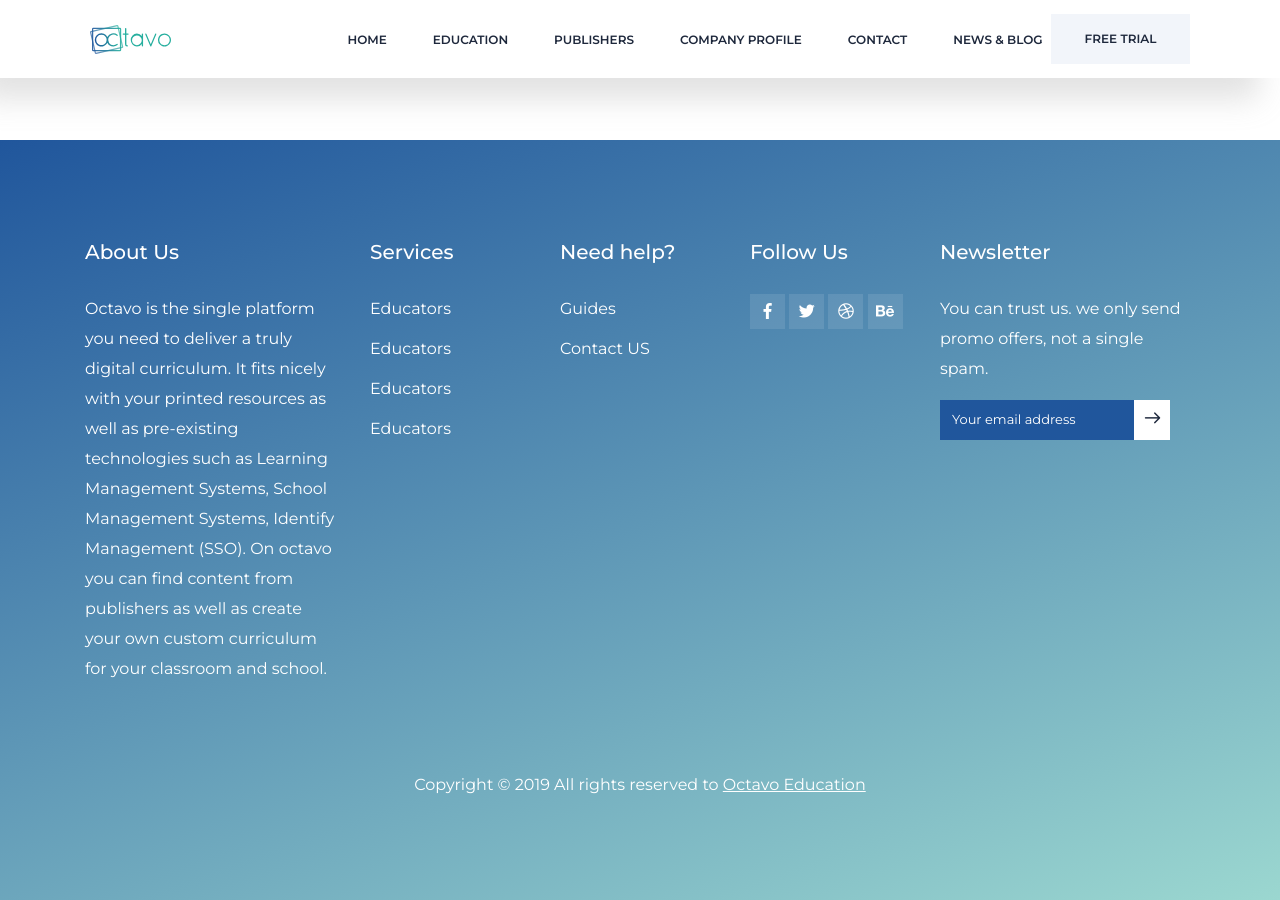
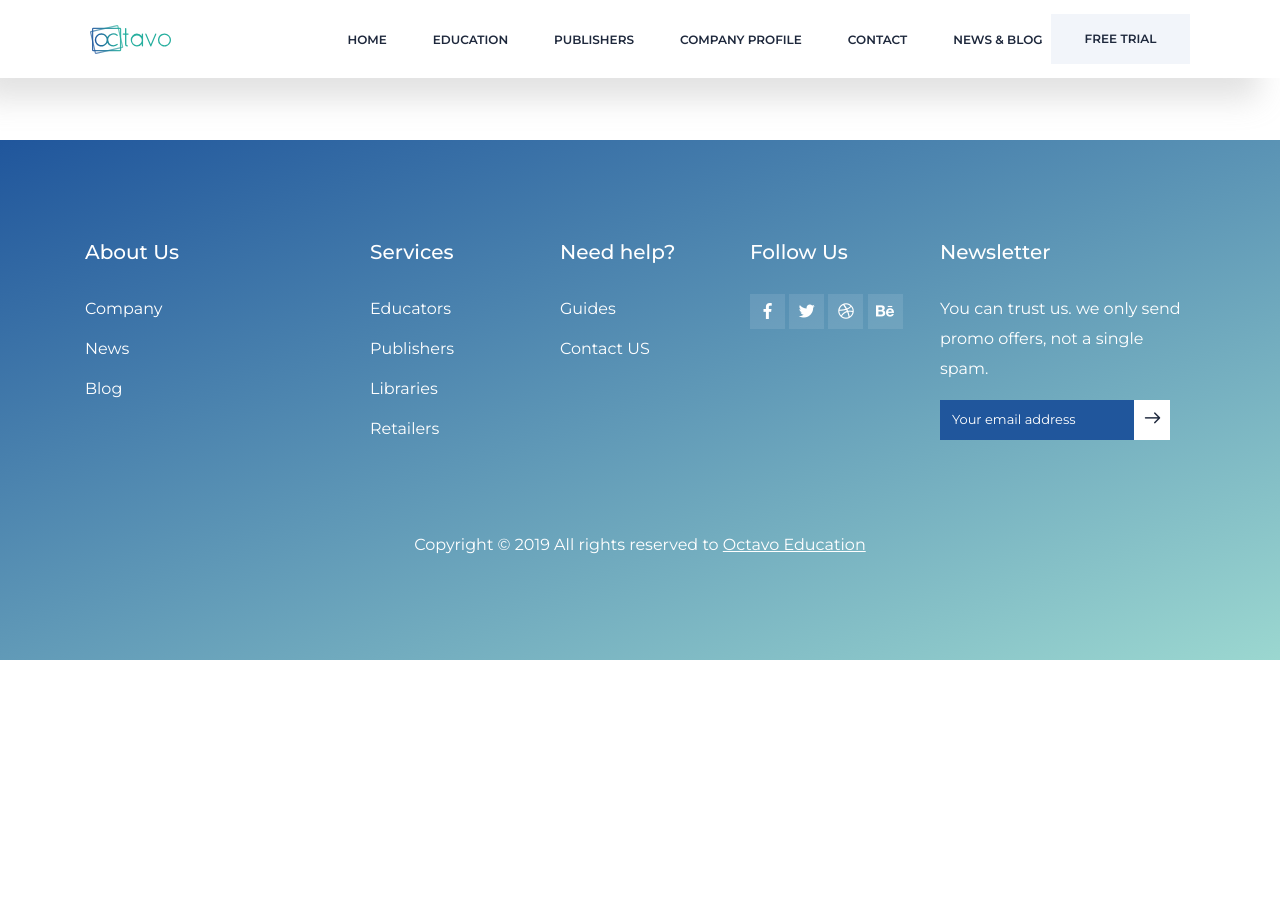
Before and after one commit to jurgencalleja/octavo.education, a Jekyll site: the page built from contact.html, in a window 1280 px wide and 900 px high, scrolled down 1421 px. Built offline with Jekyll 4.4.1, drawn with Linux system fonts in a browser that asks for light colours; after the commit the page ends 2081 px from its top, so only the background shows below that.

Commit message:
Footer fix

```diff
--- a/_config.yml
+++ b/_config.yml
@@ -501,7 +501,13 @@ contact_address: 'Los Angeles, United States'
 #####################################
 
 footer_title: 'About Us'
-footer_description: 'Octavo is the single platform you need to deliver a truly digital curriculum.  It fits nicely with your printed resources as well as pre-existing technologies such as Learning Management Systems, School Management Systems, Identify Management (SSO).  On octavo you can find content from publishers as well as create your own custom curriculum for your classroom and school. '
+footer_about_link_one_text: 'Company'
+footer_about_link_one_link: '#'
+footer_about_link_two_text: 'News'
+footer_about_link_one_link: '#'
+footer_about_link_three_text: 'Blog'
+footer_about_link_one_link: '#'
+
 
 footer_resources_link_heading: 'Services'
 footer_resources_link_one_text: 'Educators'
@@ -521,7 +527,7 @@ footer_features_link_two_text: 'Contact US'
 footer_features_link_one_link: '#'
 
 
-footer_facebook_link: '#'
+footer_facebook_link: 'https://www.facebook.com/Octavoapp/'
 footer_twitter_link: '#'
 footer_dribbble_link: '#'
 footer_behance_link: '#'
--- a/_includes/footer.html
+++ b/_includes/footer.html
@@ -6,9 +6,20 @@
                 <div class="col-lg-3 col-md-6">
                     <div class="single-footer-widget">
                         <h4>{{ site.footer_title }}</h4>
-                        <p>
-                            {{ site.footer_description }}
-                        </p>
+                        <ul class="menu-list">
+                            <li>
+                                <a href="{{ site.footer_about_link_one_link }}">{{ site.footer_about_link_one_text }}</a>
+                            </li>
+                            <li>
+                                <a href="{{ site.footer_about_link_two_link }}">{{ site.footer_about_link_two_text }}</a>
+                            </li>
+                            <li>
+                                <a href="{{ site.footer_about_link_three_link }}">{{ site.footer_about_link_three_text }}</a>
+                            </li>
+                            <li>
+                                <a href="{{ site.footer_about_link_four_link }}">{{ site.footer_about_link_four_text }}</a>
+                            </li>
+                        </ul>
                     </div>
                 </div>
                 <div class="col-lg-2 col-md-6">
@@ -19,13 +30,13 @@
                                 <a href="{{ site.footer_resources_link_one_link }}">{{ site.footer_resources_link_one_text }}</a>
                             </li>
                             <li>
-                                <a href="{{ site.footer_resources_link_two_link }}">{{ site.footer_resources_link_one_text }}</a>
+                                <a href="{{ site.footer_resources_link_two_link }}">{{ site.footer_resources_link_two_text }}</a>
                             </li>
                             <li>
-                                <a href="{{ site.footer_resources_link_three_link }}">{{ site.footer_resources_link_one_text }}</a>
+                                <a href="{{ site.footer_resources_link_three_link }}">{{ site.footer_resources_link_three_text }}</a>
                             </li>
                             <li>
-                                <a href="{{ site.footer_resources_link_four_link }}">{{ site.footer_resources_link_one_text }}</a>
+                                <a href="{{ site.footer_resources_link_four_link }}">{{ site.footer_resources_link_four_text }}</a>
                             </li>
                         </ul>
                     </div>
```
